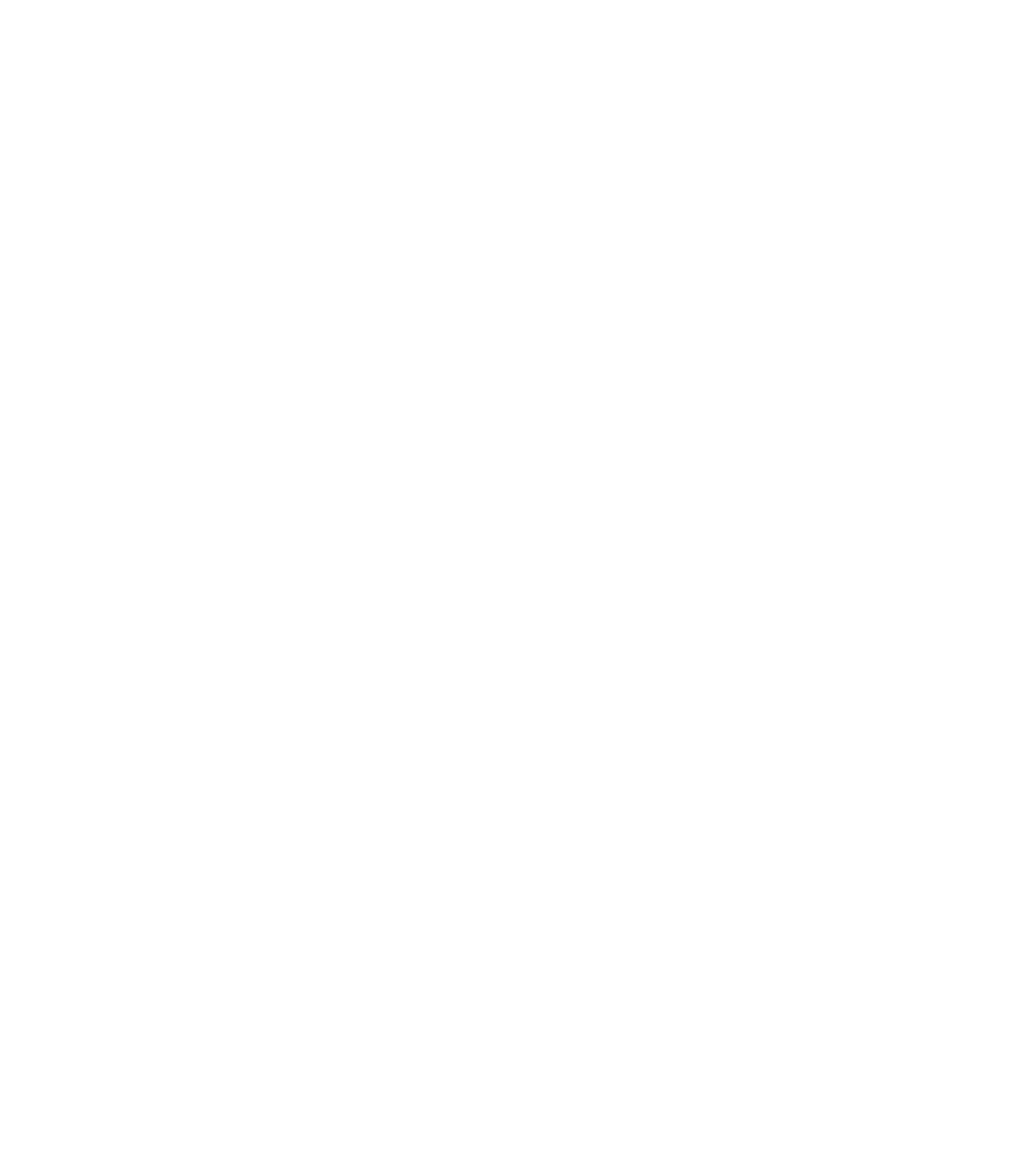
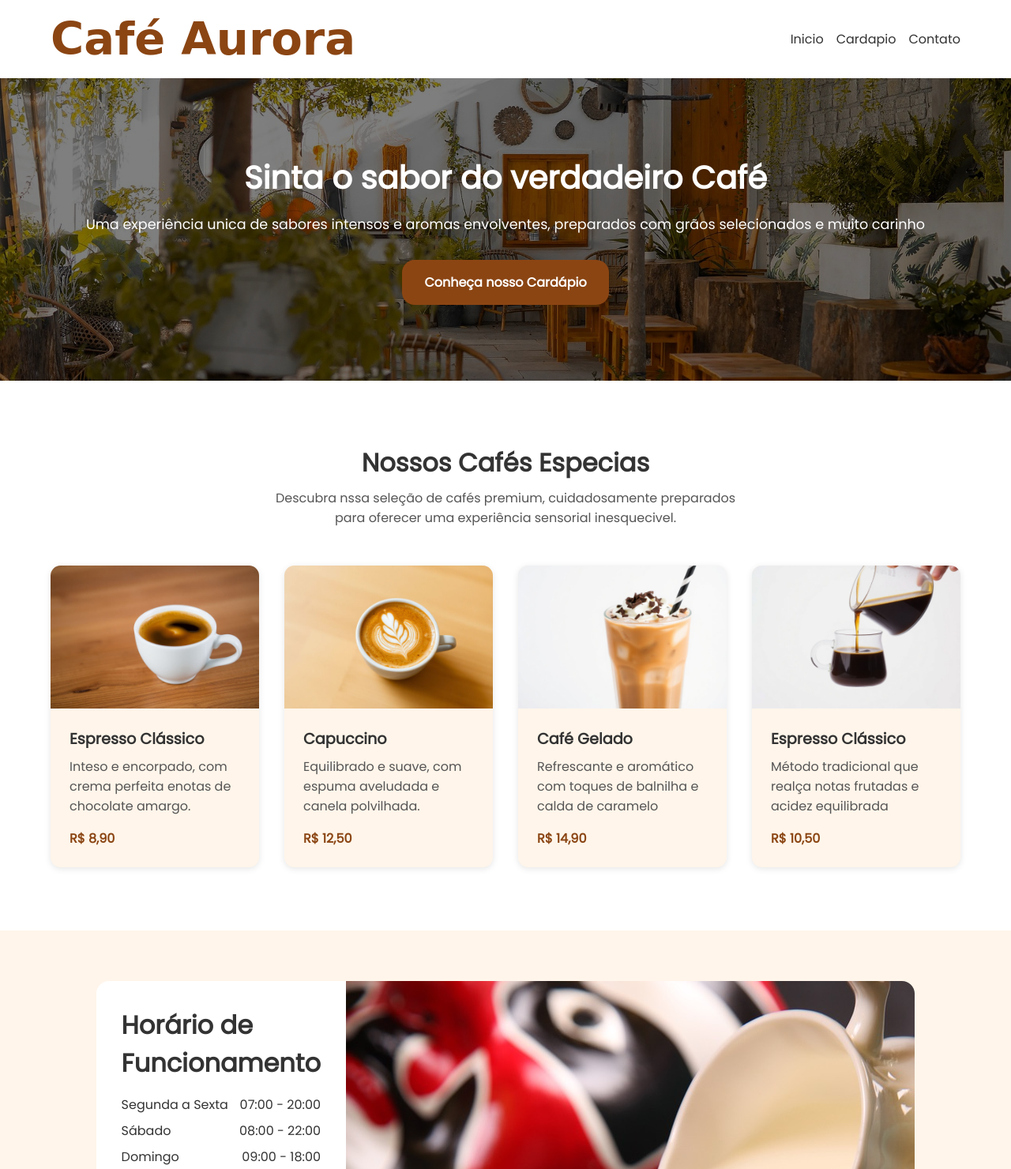
Before and after one commit to andrMiotto/Cafe-aurora, a plain HTML site: page index.html in a window 1280 px wide. Shown: the top 1480 px of the page at 79% size. Before the commit the page ends 800 px from the top, so only its background shows below. Drawn offline with Linux system fonts and the light colour scheme; a web font is replaced by a local one.

Commit message:
chore-quase-pronto

```diff
--- a/index.html
+++ b/index.html
@@ -1,5 +1,5 @@
 <!DOCTYPE html>
-<html lang="en">
+<html lang="pt-br">
 
 <head>
     <meta charset="UTF-8">
@@ -10,21 +10,172 @@
 
 <body>
 
-    <header>
+    <header class="header">
+        <div class="container header-inner">
+            <div class="logo">
+                <h1>Café Aurora</h1>
+            </div>
 
 
 
 
+            <nav class="menu" aria-label="">
+                <div class="menu-mobile" aria-label="Menu Mobile">
+                    <button>&#9776;</button>
+                </div>
+
+                <ul class="menu-desktop" aria-label="Menu Desktop">
+                    <li> <a href="#">Inicio</a></li>
+                    <li> <a href="#">Cardapio</a></li>
+                    <li> <a href="#">Contato</a></li>
+
+                </ul>
+            </nav>
 
 
+
+        </div>
     </header>
 
     <main>
 
+        <section class="hero">
+            <div class="hero-overlay">
+                <div class="container hero-content">
+
+                    <h2>Sinta o sabor do verdadeiro Café</h2>
+                    <p>Uma experiência unica de sabores intensos e aromas envolventes, preparados com grãos selecionados
+                        e
+                        muito carinho</p>
+                    <a href="#products" class="btn">Conheça nosso Cardápio</a>
+
+                </div>
+
+            </div>
+
+        </section>
+
+        <section class="products">
+
+            <div class="container">
+                <h2>Nossos Cafés Especias</h2>
+                <p class="descricao">Descubra nssa seleção de cafés premium, cuidadosamente preparados para oferecer uma
+                    experiência sensorial inesquecivel.</p>
+
+                <div class="grid">
+                    <div class="card">
+                        <img src="/Imagens/espresso.jpg" alt="Espresso">
+                        <div class="card-body">
+
+                            <h3>Espresso Clássico</h3>
+                            <p>Inteso e encorpado, com crema perfeita enotas de chocolate amargo.</p>
+                            <span class="price">R$ 8,90</span>
+
+                        </div>
+
+                    </div>
+                    <div class="card">
+                        <img src="/Imagens/capuccino.jpg" alt="Capuccino">
+                        <div class="card-body">
+
+                            <h3>Capuccino</h3>
+                            <p>Equilibrado e suave, com espuma aveludada e canela polvilhada.</p>
+                            <span class="price">R$ 12,50</span>
+
+                        </div>
+
+                    </div>
+
+                    <div class="card">
+                        <img src="/Imagens/cafe-gelado.jpg" alt="Café Gelado">
+                        <div class="card-body">
+
+                            <h3>Café Gelado</h3>
+                            <p>Refrescante e aromático com toques de balnilha e calda de caramelo</p>
+                            <span class="price">R$ 14,90</span>
+
+                        </div>
+
+                    </div>
+
+                    <div class="card">
+                        <img src="/Imagens/cafe-coado-especial.jpg" alt="Café Coado Especial">
+                        <div class="card-body">
+
+                            <h3>Espresso Clássico</h3>
+                            <p>Método tradicional que realça notas frutadas e acidez equilibrada</p>
+                            <span class="price">R$ 10,50</span>
+
+                        </div>
+
+                    </div>
+
+                </div>
+
+
+
+
+            </div>
+
+        </section>
+
+        <section class="contact">
+            <div class="container contact-box">
+                <div class="contact-text">
+                    <h2>Horário de Funcionamento</h2>
+                    <div class="hours">
+                        <p><span>Segunda a Sexta</span><span>07:00 - 20:00</span></p>
+                        <p><span>Sábado</span><span>08:00 - 22:00</span></p>
+                        <p><span>Domingo</span><span>09:00 - 18:00</span></p>
+
+
+                    </div>
+                    <div class="address">
+                        <p><strong>Endereço</strong></p>
+                        <p>Rua das Flores,123 - Centro</p>
+                        <p>São Paulo, SP</p>
+                    </div>
+                    <a href="#" class="btn">Ver no Mapa</a>
+
+
+                </div>
+                <div class="contact-img"></div>
+                <img src="./Imagens/aurora-horario.jpg" alt="Café sendo servido">
+
+            </div>
+
+
+
+
+        </section>
+
+
+
 
     </main>
 
-    <footer>
+    <footer class="footer">
+        <div class="container footer-inner">
+            <div class="footer-brand">
+                <h3 class="logo">Café Aurora</h3>
+
+                <p>O melhor café da cidade desde 2015</p>
+            </div>
+        </div>
+        <div class="footer-social">
+            <div class="social-icons">
+
+                <a href="https://www.instragram.com"><img src="Imagens/instagram.png"
+                        alt="Link para Instragram do café"> </a>
+                <a href="https://www.facebook.com"><img src="Imagens/facebook.png" alt="Link para Facebook do café">
+                </a>
+                <a href="https://www.instagram.com/"><img src="Imagens/whatsapp.png" alt="Link para Whatsapp do café">
+                </a>
+
+            </div>
+            <p>&copy;2025 Café Aurora. todos os direitos reservados</p>
+        </div>
+
     </footer>
 </body>
 
--- a/style.css
+++ b/style.css
@@ -0,0 +1,321 @@
+:root {
+    --primary-color: #8B4513;
+    --hover-color: #5C2E0F;
+    --text-dark: #333333;
+    --text-muted: #555;
+    --background-color: #FFFFFF;
+    --light-color: #fff5ea;
+    --font-body: 'Poppins', sans-serif;
+    --font-logo: 'Pacifico', cursive;
+}
+
+* {
+    margin: 0;
+    padding: 0;
+    box-sizing: border-box;
+}
+
+@font-face {
+    font-family: 'Pacifico';
+    src: url('/Fontes/Pacifico-Regular.ttf') format('truetype');
+}
+
+
+
+@font-face {
+    font-family: 'Poppins';
+    src: url('/Fontes/Poppins-Bold.ttf') format('truetype');
+    font-size: 700;
+}
+
+@font-face {
+    font-family: 'Poppins';
+    src: url('/Fontes/Poppins-Regular.ttf') format('truetype');
+    font-size: 400;
+}
+
+
+body {
+    font-family: var(--font-body);
+    background: var(--background-color);
+    color: var(--text-dark);
+}
+
+img {
+    max-width: 100%;
+    display: block;
+}
+
+a {
+    text-decoration: none;
+    color: inherit;
+}
+
+
+.container {
+    width: 90%;
+    max-width: 1200px;
+    margin: 0 auto;
+}
+
+.header {
+    padding: 1rem 0;
+    width: 100%;
+    box-shadow: 0 2px 4px rgba(0, 0, 0, 0.1);
+}
+
+.header-inner {
+    display: flex;
+    justify-content: space-between;
+    align-items: center;
+}
+
+.logo {
+    font-family: var(--font-logo);
+    font-size: 1.8rem;
+    color: var(--primary-color);
+}
+
+.menu-desktop {
+    display: none;
+}
+
+.menu-mobile button {
+    background-color: #fff;
+    border: 0;
+    font-weight: 700;
+    font-size: 2rem;
+}
+
+
+.hero-overlay {
+    background: linear-gradient(rgba(0, 0, 0, 0.5), rgba(0, 0, 0, 0.5)), url(/Imagens/aurora-capa.jpg) center/cover no-repeat;
+    padding: 4rem 0;
+
+}
+
+.hero-content {
+    color: #fff;
+    text-align: center;
+    padding: 2rem;
+}
+
+.hero-content h2 {
+    font-size: 2.5rem;
+    margin-bottom: 1rem;
+}
+
+.hero-content p {
+    font-size: 1.1rem;
+    margin-bottom: 2rem;
+}
+
+.btn {
+    background: var(--primary-color);
+    color: #FFFFFF;
+    padding: 1rem 1.8rem;
+    border-radius: 1rem;
+    font-weight: 600;
+    display: inline-block;
+}
+
+.btn:hover {
+    background: var(--hover-color);
+    transition: 0.5s;
+}
+
+
+.products {
+    padding: 5rem 0;
+}
+
+.products h2 {
+    text-align: center;
+    font-size: 2rem;
+    margin-bottom: 0.5rem;
+}
+
+.descricao {
+    text-align: center;
+    margin: 0 auto 3rem;
+    max-width: 600px;
+    color: var(--text-muted);
+}
+
+.grid {
+    display: grid;
+    grid-template-columns: 1fr;
+    gap: 2rem;
+}
+
+
+.card {
+    background-color: var(--light-color);
+    border-radius: 0.8rem;
+    box-shadow: 0 2px 8px rgba(0, 0, 0, 0.1);
+    overflow: hidden;
+}
+
+.card-body {
+    padding: 1.5rem;
+}
+
+.card-body h3 {
+    font-size: 1.2rem;
+    font-weight: 600;
+    margin-bottom: 0.5rem;
+}
+
+.card-body p {
+    color: var(--text-muted);
+    margin-bottom: 1rem;
+}
+
+
+.card-body .price {
+    font-weight: 600;
+    color: var(--primary-color);
+}
+
+
+
+.contact {
+    background-color: var(--light-color);
+    padding: 4rem;
+
+}
+
+.contact-box {
+    background: #fff;
+    border-radius: 1rem;
+    overflow: hidden;
+    display: flex;
+    flex-direction: column;
+}
+
+.contact-text {
+    padding: 2rem;
+}
+
+.contact-text h2 {
+    font-size: 2rem;
+    margin-bottom: 1rem;
+
+}
+
+.hours p {
+    display: flex;
+    justify-content: space-between;
+    margin-bottom: 0.5rem;
+}
+
+
+
+.address p {
+    color: var(--text-muted);
+}
+
+.contact-img {
+    width: 100%;
+    height: auto;
+
+
+}
+
+
+.footer {
+    background: var(--text-dark);
+    color: var(--background-color);
+    padding: 2rem 0;
+    text-align: center;
+}
+
+.footer-inner {
+    display: flex;
+    flex-direction: column;
+    align-items: center;
+    gap: 1rem;
+}
+
+.footer-brand p {
+    font-size: 0.9rem;
+}
+
+.footer-brand h3 {
+    color: #FFFFFF;
+    font-size: 1.5rem;
+    font-weight: 600;
+}
+
+
+.social-icons {
+    display: flex;
+    gap: 1rem;
+    justify-content: center;
+    margin-bottom: 0.5rem;
+}
+
+.social-icons img {
+    width: 16px;
+    height: 16px;
+}
+
+.social-icons p {
+    font-size: 0.9rem;
+}
+
+.footer-socials p {
+    font-size: 0.9rem;
+}
+
+
+@media (min-width: 768px) {
+    .menu-desktop {
+        list-style: none;
+        display: flex;
+        gap: 1em;
+        justify-content: flex-end;
+    }
+
+    .menu-mobile {
+        display: none;
+    }
+
+
+    .menu-desktop {
+        list-style: none;
+        display: flex;
+        gap: 1rem;
+    }
+
+    .menu-desktop li a:hover {
+        color: var(--primary-color);
+    }
+
+    ul li a {
+        list-style: none;
+    }
+
+    .grid {
+        grid-template-columns: repeat(2, 1fr);
+    }
+
+    .contact-box{
+        flex-direction: row;
+    }
+
+    .contact-img{
+        flex: 1;
+    }
+
+    .footer-inner{
+        flex-direction: row;
+        justify-content: space-between;
+
+    }
+    @media (min-width: 1200px) {
+        .grid{
+            grid-template-columns: repeat(4, 1fr);
+        }
+    }
+}
```
Also changed, not shown: Imagens/whatsapp.png (added).
